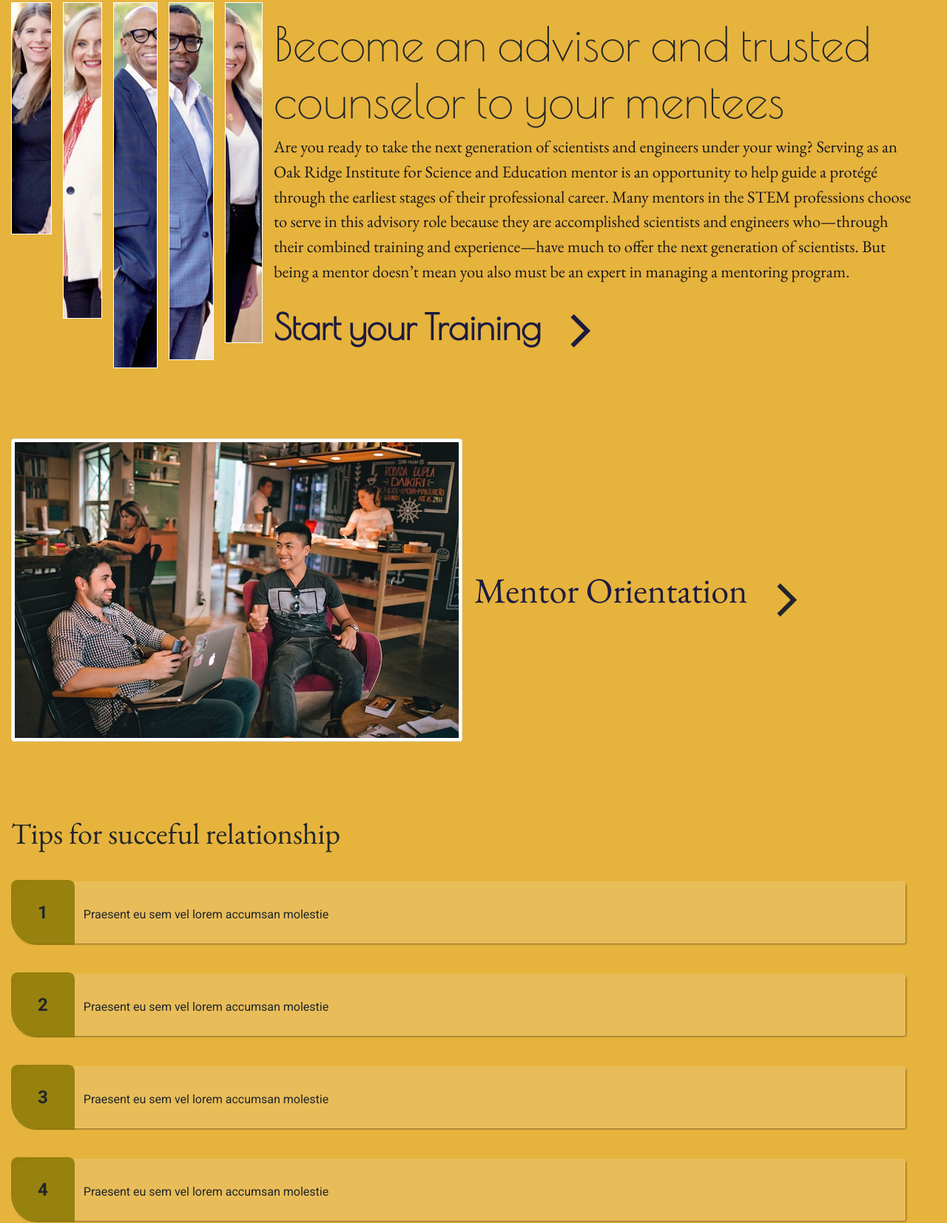
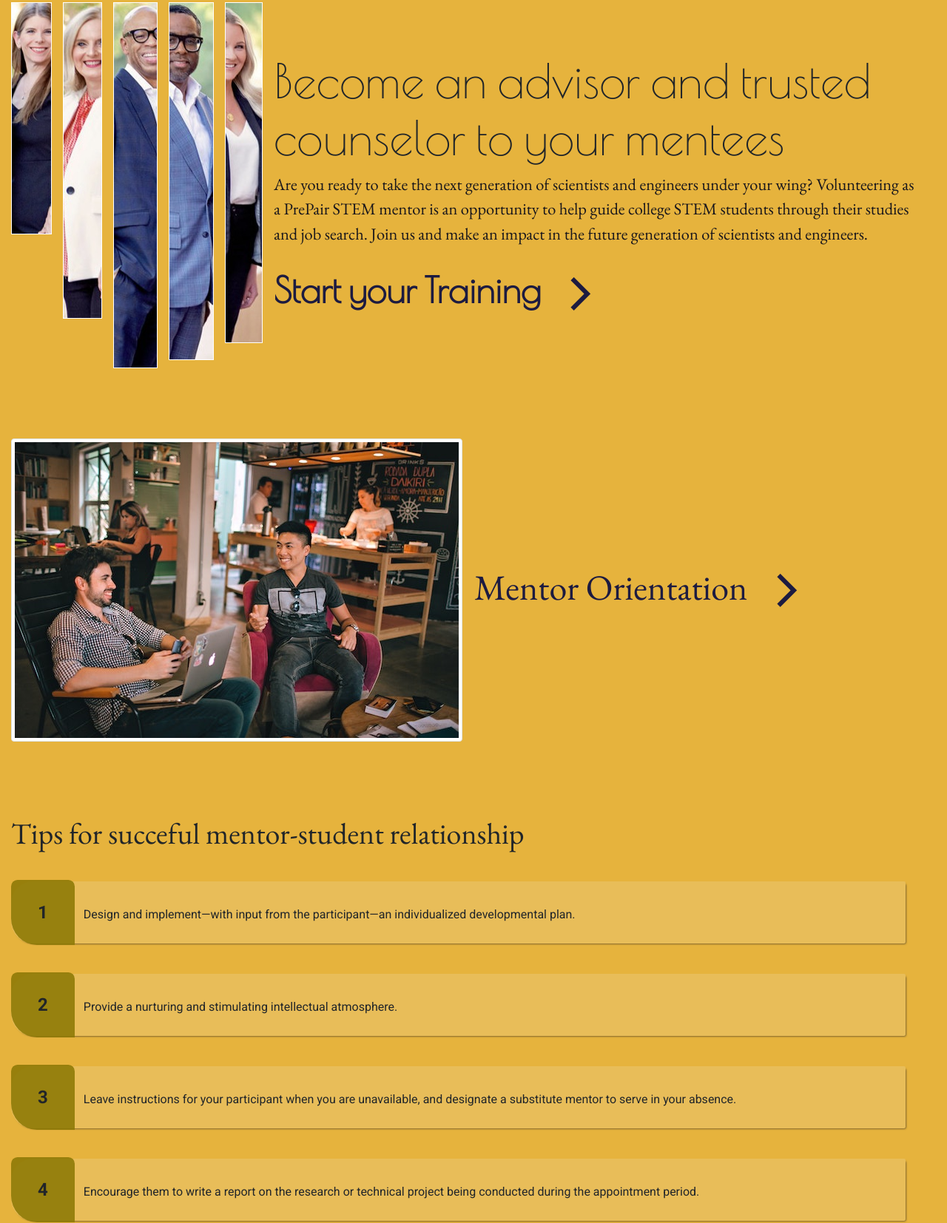
Before and after one commit to gislainm/funathon-2022, a plain HTML site: page client/html/mentor-page.html in a window 1280 px wide. Shown: the part 83-1737 px from the top of the page at 74% size. Drawn offline with nearby package versions, Linux system fonts and the light colour scheme.

Commit message:
mentor home updated

```diff
--- a/client/css/mentorStyle.css
+++ b/client/css/mentorStyle.css
@@ -2,6 +2,7 @@
 @import url("https://fonts.googleapis.com/css2?family=EB+Garamond&display=swap");
 @import url("https://fonts.googleapis.com/css2?family=Material+Symbols+Outlined:opsz,wght,FILL,GRAD@48,400,0,0");
 @import url('https://fonts.googleapis.com/css2?family=Poiret+One&display=swap');
+
 body {
 	background: #e1a210ce;
 	font-family: "Roboto", sans-serif;
@@ -53,6 +54,7 @@ header {
 
 .container {
 	max-width: 1500px !important;
+	margin-bottom: 200px;
 }
 
 .card-mentor-wrpr {
@@ -104,7 +106,8 @@ header {
 	color: #1D1B40;
 	font-family: 'EB Garamond', serif;
 }
-.space{
+
+.space {
 	height: 95px;
 
 }
@@ -129,9 +132,6 @@ header {
 	color: #1D1B40;
 	font-size: 3rem;
 }
-.meeting-mentor{
-
-}
 
 .img-st {
 	width: 100%;
@@ -143,7 +143,7 @@ header {
 	font-style: normal;
 	font-size: 51px !important;
 	line-height: 7;
-	margin:-144px 28px;
+	margin: -144px 28px;
 	letter-spacing: normal;
 	text-transform: none;
 	display: inline-block;
@@ -156,7 +156,7 @@ header {
 	position: relative;
 }
 
-.footer{
+.footer {
 	height: 200px;
 
 }
@@ -165,11 +165,12 @@ header {
 	background-color: rgba(242, 247, 250, 0.147);
 	margin: 41px;
 	padding: 24px;
-	border-radius:30px 2px 2px 30px;
-	margin-left:0; padding-left:0;
-	counter-increment:item;
-	list-style:none inside;
-	margin-bottom:10px;
+	border-radius: 30px 2px 2px 30px;
+	margin-left: 0;
+	padding-left: 0;
+	counter-increment: item;
+	list-style: none inside;
+	margin-bottom: 10px;
 	box-shadow: 2px 2px 3px -2px #18161c;
 }
 
@@ -182,28 +183,32 @@ header {
 .tips-list ol>li:before {
 	font-weight: bolder;
 	font-size: 1.5rem;
-content:counter(item) ;
-padding:30px 36px;
-margin-right:0.5em;
-background:rgba(140, 120, 5, 0.874);
--webkit-border-radius:10% 10% 0% 30%;
+	content: counter(item);
+	padding: 30px 36px;
+	margin-right: 0.5em;
+	background: rgba(140, 120, 5, 0.874);
+	-webkit-border-radius: 10% 10% 0% 30%;
 	-moz-border-radius: 10% 10% 0% 30%;
-border-radius:10% 10% 0% 41%;
+	border-radius: 10% 10% 0% 41%;
 }
-.tips-list h1{
+
+.tips-list h1 {
 	font-family: 'EB Garamond', serif !important;
 }
-.mentor-trng{
+
+.mentor-trng {
 	/* height: 350px; */
 	flex-direction: row;
 	gap: 15px;
 	/* justify-content: center; */
 }
-.mentor-trng img{
-	width:fit-content;
-	height:fit-content;
+
+.mentor-trng img {
+	width: fit-content;
+	height: fit-content;
 	border: 1px solid #ffffff;
 }
+
 .m-prog {
 
 
@@ -212,27 +217,33 @@ border-radius:10% 10% 0% 41%;
 	font-weight: bolder;
 	margin: 2px 0px;
 }
-.m-trng{
+
+.m-trng {
 
 	text-decoration: none;
 	font-size: 4rem;
 	font-family: 'Poiret One', cursive !important;
 	font-weight: 500;
 }
-.m-tp{
+
+.m-tp {
 	align-self: center;
-	font-family:'EB Garamond', serif !important;
+	font-family: 'EB Garamond', serif !important;
 	font-weight: bolder;
 	margin-right: 20px;
 }
 
 .link-mt {
-
 	align-self: center;
 	text-decoration: none !important;
-	color:  #1D1B40;
+	color: #1D1B40;
 }
-.text-tr{
+
+.link-mt:hover {
+	color: rgba(21, 21, 224, 0.818);
+}
+
+.text-tr {
 	color: #18161c;
 	font-size: 1.4rem;
 	font-weight: 500;
--- a/client/html/mentor-page.html
+++ b/client/html/mentor-page.html
@@ -42,25 +42,17 @@
                     <div class="m-tp">
                         <h1 class="m-trng">Become an advisor and trusted counselor to your mentees</h1>
                         <p class="text-tr">Are you ready to take the next generation of scientists and engineers
-                            under your wing? Serving as an Oak Ridge Institute for Science and Education mentor
-                            is an opportunity to help guide a protégé through the earliest stages of their professional
-                            career.
-                            Many mentors in the STEM professions choose to serve in this advisory role because they are
-                            accomplished scientists and engineers who—through their combined training and
-                            experience—have
-                            much to offer the next generation of scientists. But being a mentor doesn’t mean you also
-                            must
-                            be an expert in managing a mentoring program.
+                            under your wing? Volunteering as a PrePair STEM mentor
+                            is an opportunity to help guide college STEM students through their studies and job search.
+                            Join us and make an impact in the future generation of scientists and engineers.
                         </p>
-                        <a href="#" class="link-mt">
+                        <a href="https://orise.orau.gov/resources/stem/mentoring/training.html" class="link-mt"
+                            target="_blank">
                             <p class="m-prog ">Start your Training<span class="material-symbols-outlined">
                                     arrow_forward_ios
                                 </span></p>
                         </a>
                     </div>
-
-
-
 
                 </div>
                 <div class="space">
@@ -72,30 +64,28 @@
                     </div>
 
                     <span class="text-center text p-3">
-
-                        <a href="#">Mentor Orientation</a><span class="material-symbols-outlined">
-                            arrow_forward_ios
-                        </span>
-
-
-
-
+                        <a href="https://www.orau.gov/mentoring/default.html" class="link-mt" target="_blank">
+                            <p>Mentor Orientation<span class="material-symbols-outlined">
+                                    arrow_forward_ios
+                                </span>
+                            </p>
+                        </a>
                     </span>
                 </div>
                 <div class="tips-list">
-                    <h1>Tips for succeful relationship</h1>
+                    <h1>Tips for succeful mentor-student relationship</h1>
                     <ol>
-                        <li>Praesent eu sem vel lorem accumsan molestie</li>
-                        <li>Praesent eu sem vel lorem accumsan molestie</li>
-                        <li>Praesent eu sem vel lorem accumsan molestie</li>
-                        <li>Praesent eu sem vel lorem accumsan molestie</li>
+                        <li>Design and implement—with input from the participant—an individualized developmental plan.
+                        </li>
+                        <li>Provide a nurturing and stimulating intellectual atmosphere.</li>
+                        <li>Leave instructions for your participant when you are unavailable, and designate a substitute
+                            mentor to serve in your absence.</li>
+                        <li>Encourage them to write a report on the research or technical project being conducted during
+                            the appointment period.
+                        </li>
                     </ol>
-
                 </div>
-
-
             </div>
-
         </div>
     </section>
 
```
Lines whose indentation alone changed are shown as unchanged.
